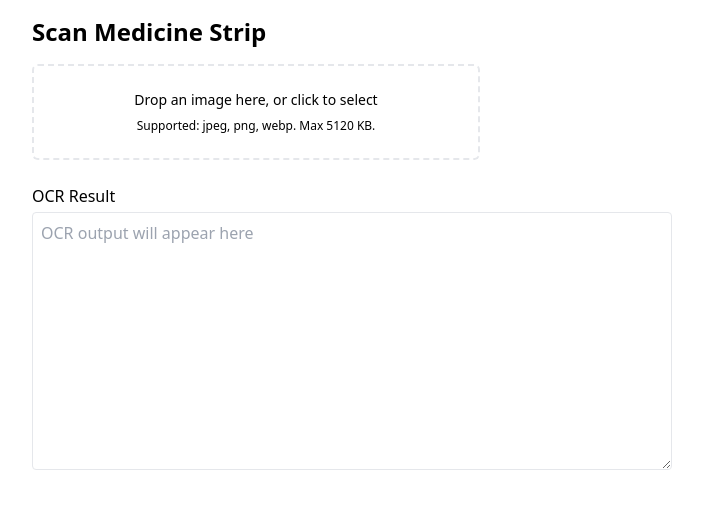
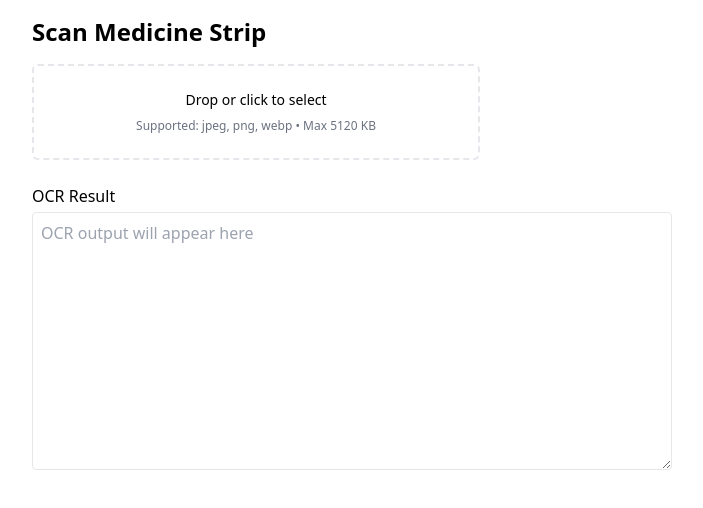
Before and after one commit to yashasvi9199/PharmaScan, a React (Vite) app: page /scan in a window 1280 px wide. Shown: the top 508 px of the page, without its empty margins (288-991 px from the left). Built offline with nearby package versions, Linux system fonts and the light colour scheme.

Commit message:
fix(scan): correct ImageUploader integration with uploadForScan and ScanResponse

```diff
--- a/src/features/scan/components/ImageUploader.tsx
+++ b/src/features/scan/components/ImageUploader.tsx
@@ -14,15 +14,17 @@ export default function ImageUploader({ onScanComplete, maxSizeBytes }: Props) {
   const handleFile = useCallback(
     async (file: File) => {
       setError(null);
+
       if (maxSizeBytes && file.size > maxSizeBytes) {
-        setError(`File too large. Max ${Math.round(maxSizeBytes / 1024)} KB`);
+        setError(`File too large. Max ${(maxSizeBytes / 1024).toFixed(0)} KB`);
         return;
       }
 
       setLoading(true);
       try {
-        const res = await uploadForScan(file);
-        onScanComplete?.(res as ScanResponse);
+        const result = await uploadForScan(file);
+
+        onScanComplete?.(result);
       } catch (err: unknown) {
         const msg = err instanceof Error ? err.message : String(err);
         setError(msg);
@@ -56,6 +58,7 @@ export default function ImageUploader({ onScanComplete, maxSizeBytes }: Props) {
         className="block p-6 border-2 border-dashed rounded-md text-center cursor-pointer"
         onDrop={onDrop}
         onDragOver={onDragOver}
+        htmlFor="scan-file-input"
       >
         <input
           id="scan-file-input"
@@ -65,12 +68,14 @@ export default function ImageUploader({ onScanComplete, maxSizeBytes }: Props) {
           className="hidden"
           aria-label="Upload image for scanning"
         />
+
         <div className="space-y-2">
-          <div className="text-sm">
-            {loading ? "Uploading & processing…" : "Drop an image here, or click to select"}
+          <div className="text-sm font-medium">
+            {loading ? "Uploading & processing…" : "Drop or click to select"}
           </div>
-          <div className="text-xs text-muted-foreground">
-            Supported: jpeg, png, webp. {maxSizeBytes ? `Max ${(maxSizeBytes / 1024) | 0} KB.` : ""}
+
+          <div className="text-xs text-gray-500">
+            Supported: jpeg, png, webp{maxSizeBytes ? ` • Max ${(maxSizeBytes / 1024).toFixed(0)} KB` : ""}
           </div>
 
           {error && <div className="text-sm text-red-600">Error: {error}</div>}
```
